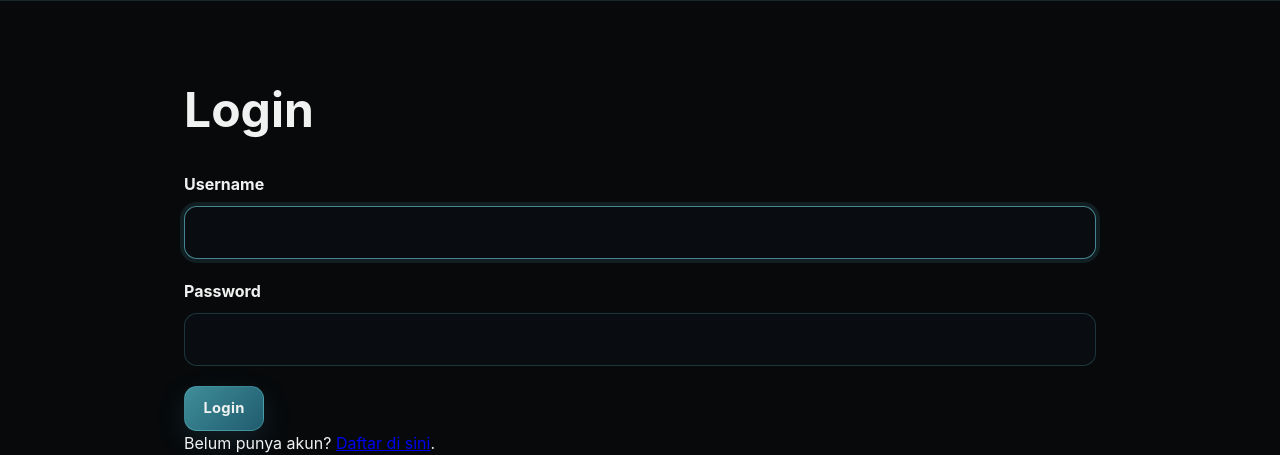
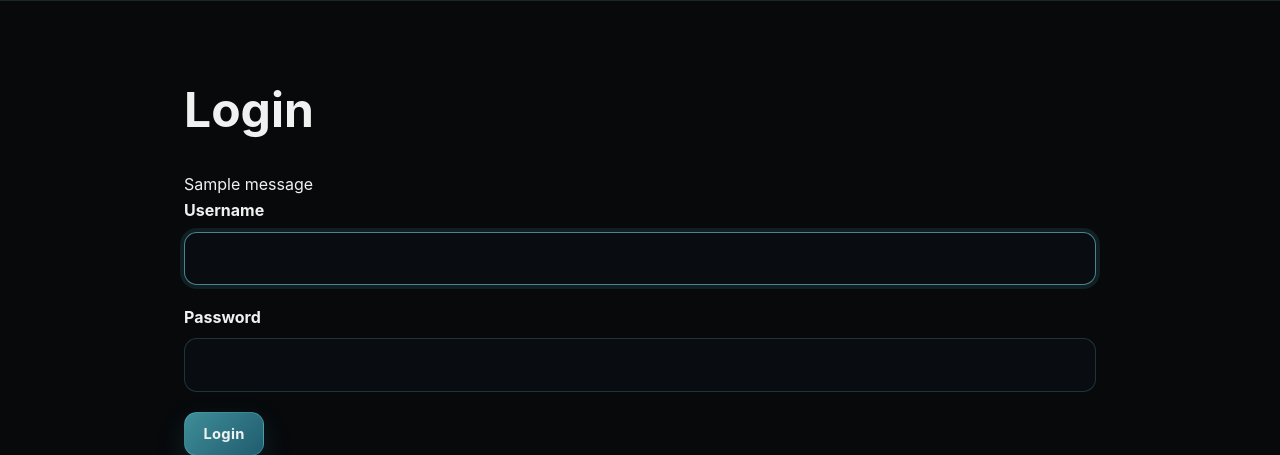
Before and after one commit to RizkiManik-W/myportofolio, a Django app: page /login/ in a window 1280 px wide. Shown: the part 74-529 px from the top of the page. Run offline with Django 5.2, Linux system fonts and the light colour scheme; tables that the repository leaves empty hold one stand-in row (values such as "Sample post"); one stand-in notice (Sample message) is shown.

Commit message:
Update: Show registration messages on login page

```diff
--- a/templates/login.html
+++ b/templates/login.html
@@ -9,6 +9,10 @@
         <section class="experience-section">
             <div class="container">
                 <h1>Login</h1>
+                {% for message in messages %}
+                    <p class="form-message">{{ message }}</p>
+                {% endfor %}
+
                 <form method="post" action="{% url 'main:login' %}" class="project-form">
                     {% csrf_token %}
                     {% for error in form.non_field_errors %}
```
